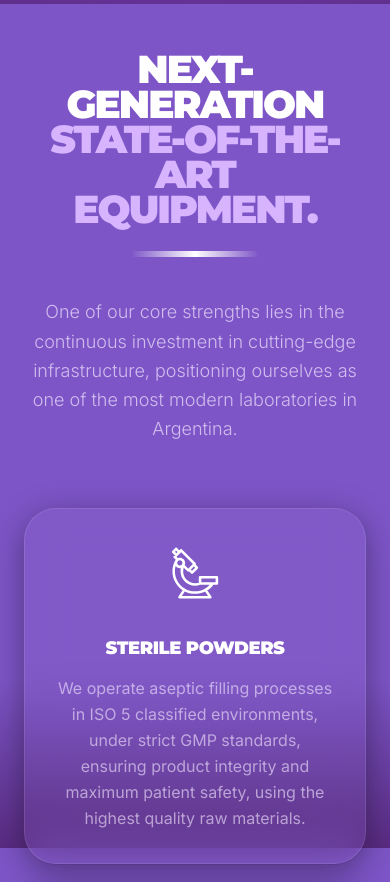
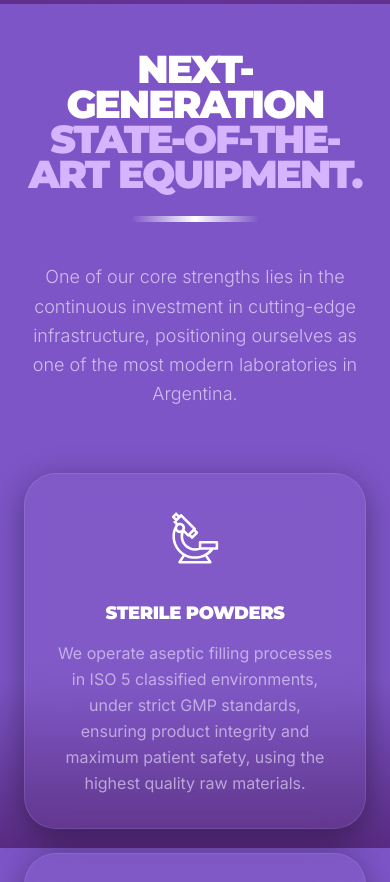
Before and after one commit to Marketing-Newtec/newtec-sitioweb, a React (Vite) app: page / in a window 390 px wide. Shown: the part 840-1722 px from the top of the page. Built offline with nearby package versions, Linux system fonts and the light colour scheme.

Commit message:
Features-EN 1

```diff
--- a/components/Features.tsx
+++ b/components/Features.tsx
@@ -49,8 +49,7 @@ export const Features: React.FC = () => {
           >
             <h2 className="text-[10vw] xs:text-5xl md:text-7xl lg:text-6xl xl:text-8xl font-brand font-black mb-6 md:mb-8 leading-[0.9] tracking-tighter uppercase">
               <span className="block text-white">Next-generation</span>
-              <span className="block md:inline text-purple-300"> State-of-the-art</span>
-              <span className="block md:inline text-purple-300"> Equipment.</span>
+              <span className="block md:inline text-purple-300"> State-of-the-art Equipment.</span>
             </h2>
             <div className="h-1.5 md:h-2 w-32 md:w-48 bg-gradient-to-r from-transparent via-white to-transparent lg:from-white lg:to-transparent rounded-full"></div>
           </motion.div>
```
